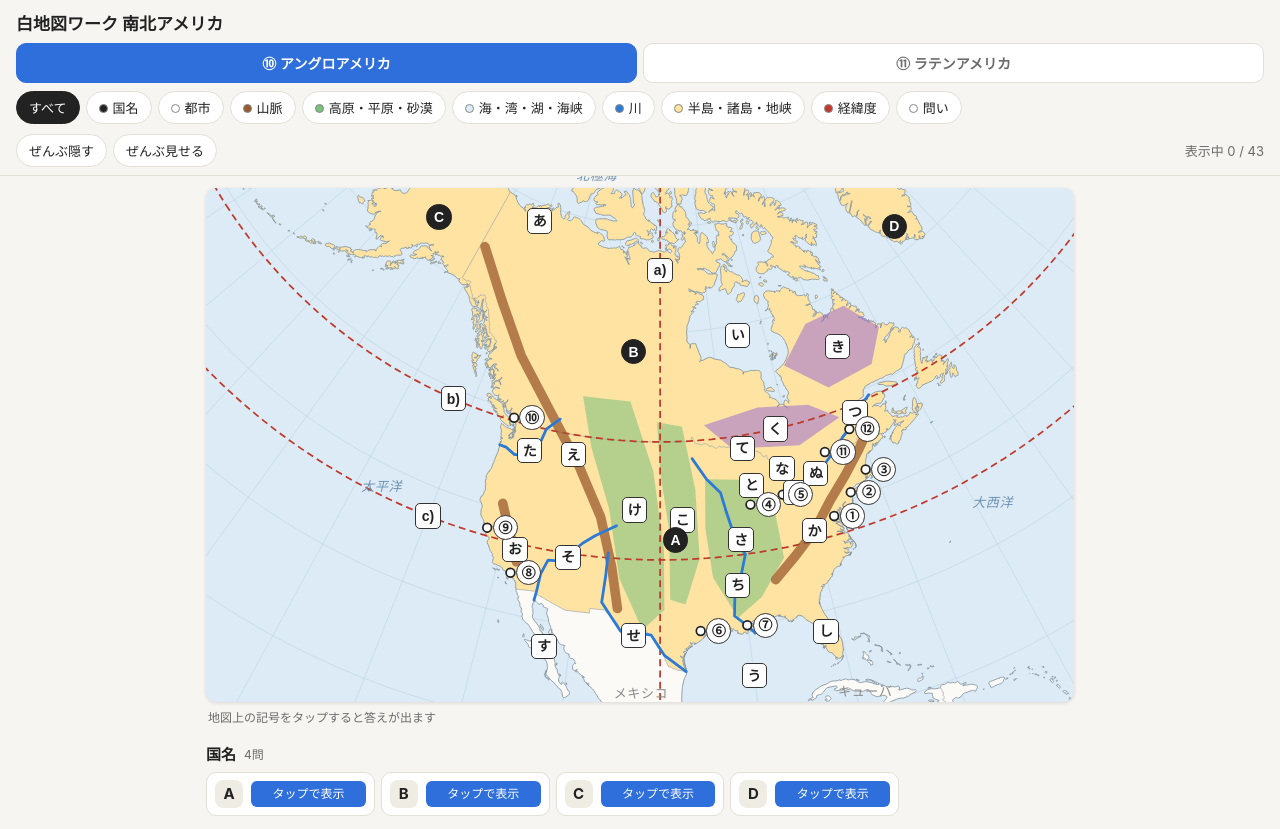
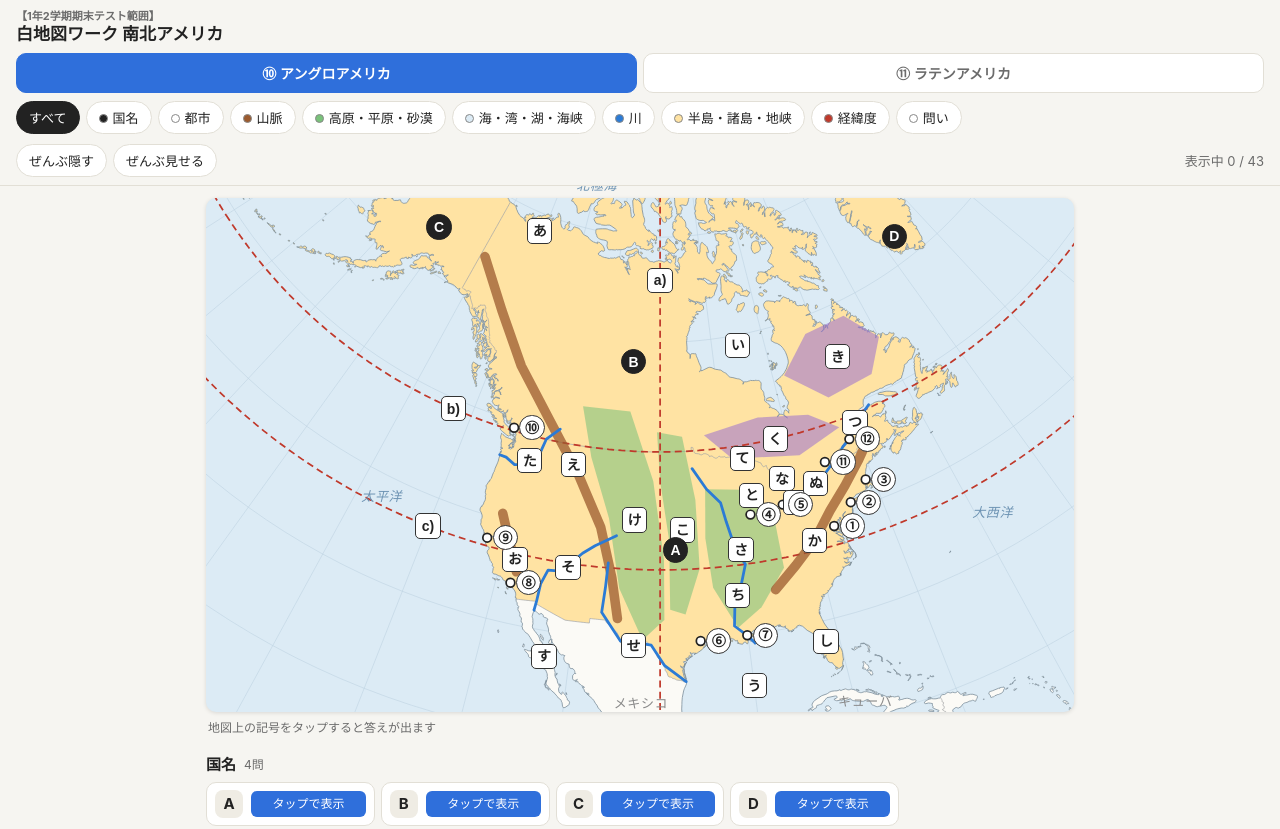
Before and after one commit to youki29/hakuchizu-america, a plain HTML site: page index.html in a window 1280 px wide. Shown: the top 829 px of the page. Drawn offline with Linux system fonts and the light colour scheme.

Commit message:
【1年2学期期末テスト範囲】を追加
Co-Authored-By: Claude Opus 5.5 <noreply@anthropic.com>

```diff
--- a/index.html
+++ b/index.html
@@ -3,7 +3,7 @@
 <head>
 <meta charset="utf-8">
 <meta name="viewport" content="width=device-width, initial-scale=1">
-<title>白地図ワーク 南北アメリカ</title>
+<title>【1年2学期期末テスト範囲】白地図ワーク 南北アメリカ</title>
 <meta name="robots" content="noindex">
 <style>
   :root {
@@ -19,7 +19,8 @@
     -webkit-tap-highlight-color: transparent; }
   header { position: sticky; top: 0; z-index: 10; background: var(--bg);
     padding: 10px 16px 8px; border-bottom: 1px solid var(--line); }
-  h1 { font-size: 17px; margin: 0 0 8px; }
+  h1 { font-size: 17px; margin: 0 0 8px; line-height: 1.25; }
+  h1 small { display: block; font-size: 11px; font-weight: 700; color: var(--sub); }
   .tabs { display: flex; gap: 6px; }
   .tab { flex: 1; padding: 9px 6px; border: 1px solid var(--line); border-radius: 10px;
     background: var(--card); font-size: 14px; font-weight: 600; color: var(--sub); cursor: pointer; }
@@ -95,7 +96,7 @@
 </head>
 <body>
 <header>
-  <h1>白地図ワーク 南北アメリカ</h1>
+  <h1><small>【1年2学期期末テスト範囲】</small>白地図ワーク 南北アメリカ</h1>
   <div class="tabs" id="tabs"></div>
   <div class="cats" id="cats"></div>
   <div class="tools">
```
